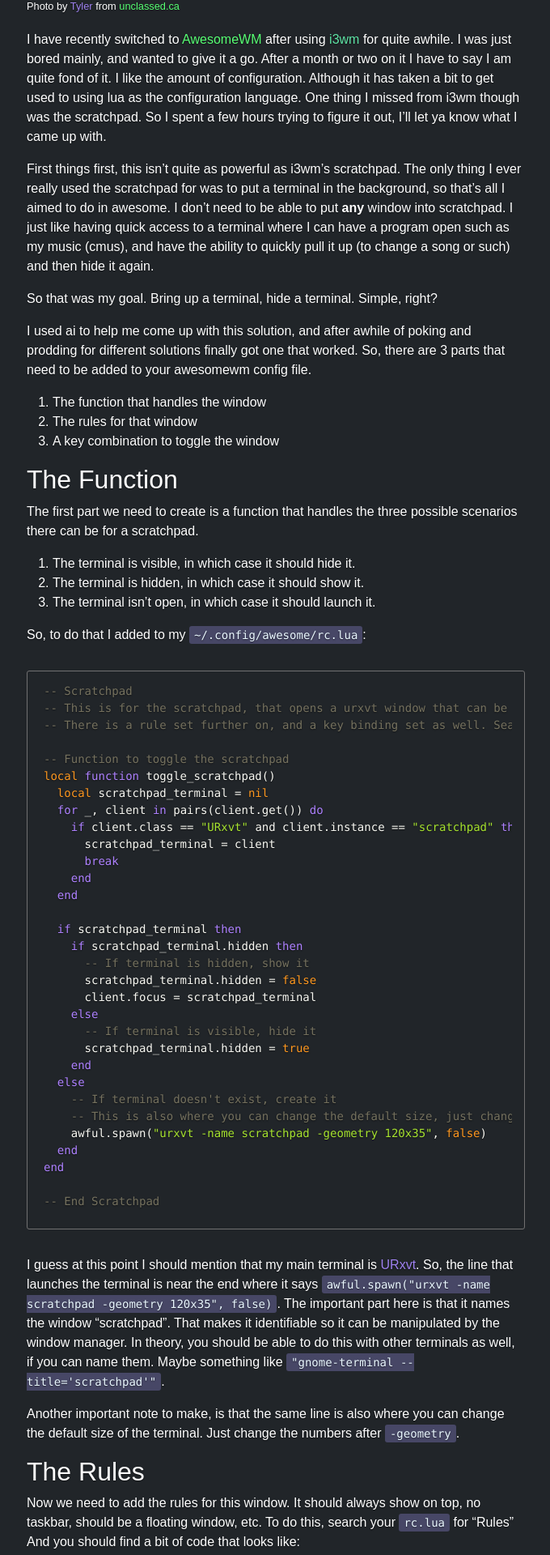
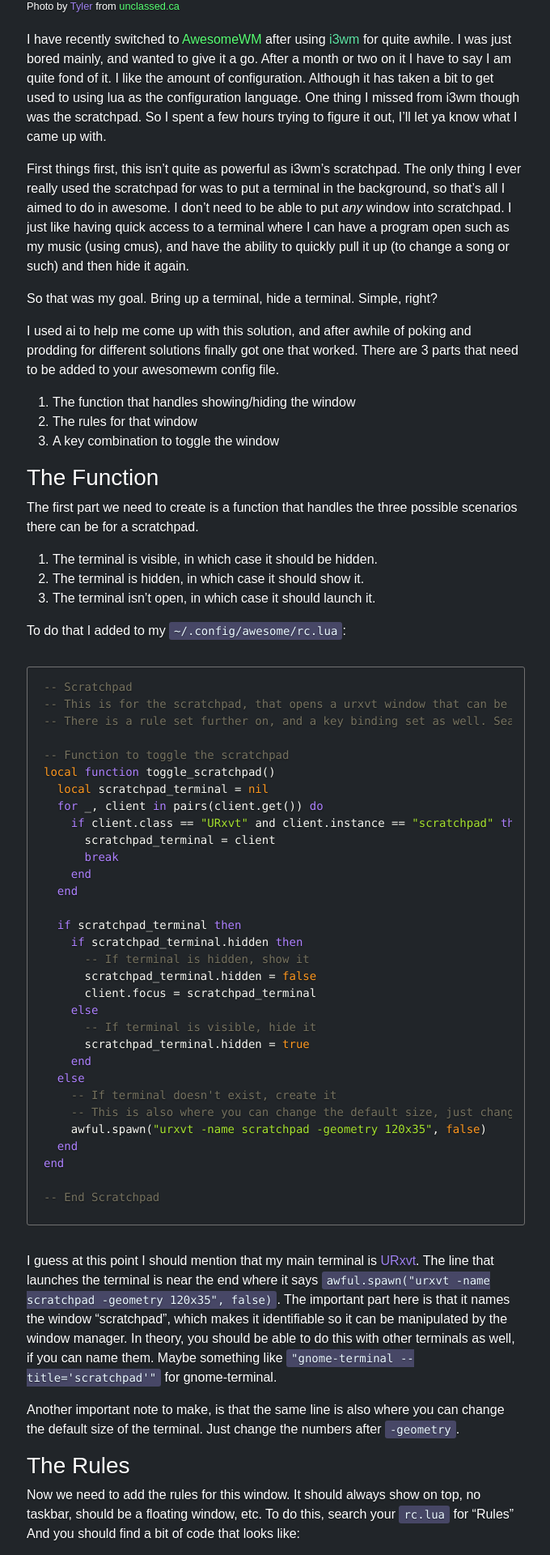
Before and after one commit to UnclassedPenguin/unclassedpenguin.github.io, a Jekyll site: the page built from _posts/2025-03-19-awesomewm-scratchpad.md, in a window 1280 px wide. Shown: the part 549-2469 px from the top of the page at 81% size, without its empty margins (299-979 px from the left). Built offline with Jekyll 4.4.1, drawn with Linux system fonts in a browser that asks for light colours; some of the changed text lies outside the part shown.

Commit message:
Little bit of editing on awesomewm scratchpad article

```diff
--- a/_posts/2025-03-19-awesomewm-scratchpad.md
+++ b/_posts/2025-03-19-awesomewm-scratchpad.md
@@ -15,24 +15,24 @@
 I have recently switched to [AwesomeWM](https://awesomewm.org){:class="randomcolor" target="_blank"}<!--_--> after using [i3wm](https://i3wm.org){:class="randomcolor" target="_blank"}<!--_--> for quite awhile. I was just bored mainly, and wanted to give it a go. After a month or two on it I have to say I am quite fond of it. I like the amount of configuration. Although it has taken a bit to get used to using lua as the configuration language. One thing I missed from i3wm though was the scratchpad. So I spent a few hours trying to figure it out, I'll let ya know what I came up with.
 <!--more-->
 
-First things first, this isn't quite as powerful as i3wm's scratchpad. The only thing I ever really used the scratchpad for was to put a terminal in the background, so that's all I aimed to do in awesome. I don't need to be able to put __any__ window into scratchpad. I just like having quick access to a terminal where I can have a program open such as my music (cmus), and have the ability to quickly pull it up (to change a song or such) and then hide it again.
+First things first, this isn't quite as powerful as i3wm's scratchpad. The only thing I ever really used the scratchpad for was to put a terminal in the background, so that's all I aimed to do in awesome. I don't need to be able to put *any* window into scratchpad. I just like having quick access to a terminal where I can have a program open such as my music (using cmus), and have the ability to quickly pull it up (to change a song or such) and then hide it again.
 
 So that was my goal. Bring up a terminal, hide a terminal. Simple, right?
 
-I used ai to help me come up with this solution, and after awhile of poking and prodding for different solutions finally got one that worked. So, there are 3 parts that need to be added to your awesomewm config file.
+I used ai to help me come up with this solution, and after awhile of poking and prodding for different solutions finally got one that worked. There are 3 parts that need to be added to your awesomewm config file.
 
-1. The function that handles the window
+1. The function that handles showing/hiding the window
 2. The rules for that window
 3. A key combination to toggle the window
 
-## The Function
+### The Function
 The first part we need to create is a function that handles the three possible scenarios there can be for a scratchpad.
 
-1. The terminal is visible, in which case it should hide it.
+1. The terminal is visible, in which case it should be hidden.
 2. The terminal is hidden, in which case it should show it.
 3. The terminal isn't open, in which case it should launch it.
 
-So, to do that I added to my `~/.config/awesome/rc.lua`:
+To do that I added to my `~/.config/awesome/rc.lua`:
 
 {% highlight lua %}
 -- Scratchpad
@@ -69,11 +69,11 @@
 
 {% endhighlight %}
 
-I guess at this point I should mention that my main terminal is [URxvt](https://wiki.archlinux.org/title/Rxvt-unicode){:class="randomcolor" target="_blank"}<!--_-->. So, the line that launches the terminal is near the end where it says `awful.spawn("urxvt -name scratchpad -geometry 120x35", false)`. The important part here is that it names the window "scratchpad". That makes it identifiable so it can be manipulated by the window manager. In theory, you should be able to do this with other terminals as well, if you can name them. Maybe something like `"gnome-terminal --title='scratchpad'"`.
+I guess at this point I should mention that my main terminal is [URxvt](https://wiki.archlinux.org/title/Rxvt-unicode){:class="randomcolor" target="_blank"}<!--_-->. The line that launches the terminal is near the end where it says `awful.spawn("urxvt -name scratchpad -geometry 120x35", false)`. The important part here is that it names the window "scratchpad", which makes it identifiable so it can be manipulated by the window manager. In theory, you should be able to do this with other terminals as well, if you can name them. Maybe something like `"gnome-terminal --title='scratchpad'"` for gnome-terminal.
 
 Another important note to make, is that the same line is also where you can change the default size of the terminal. Just change the numbers after `-geometry`.
 
-## The Rules
+### The Rules
 
 Now we need to add the rules for this window. It should always show on top, no taskbar, should be a floating window, etc. To do this, search your `rc.lua` for "Rules" And you should find a bit of code that looks like:
 
@@ -83,14 +83,14 @@
 awful.rules.rules = {
 
 
-(There should be a bunch of stuff in here)
+    (THERE SHOULD BE A BUNCH OF RULES HERE)
 
 
 }
 
 {% endhighlight %}
 
-And we just need to add a rule for scratchpad window, so just add it to the top, so it looks something like:
+We just need to add a rule for the scratchpad window. Just add it to the top, so it looks something like:
 
 {% highlight lua %}
 
@@ -132,31 +132,37 @@
 
 {% endhighlight %}
 
-In this case, I am using modkey+a to toggle the scratchpad, although this is just my setup. You can change it to whatever you like.
+In this case, I am using modkey+a to toggle the scratchpad, although this is just my preference. You can change it to whatever you like.
 
-Now, you should be able to save the config file, restart awesomewm and use the keybind to launch your scratchpad!
+Now you should be able to save the config file, restart awesomewm and use the keybind to launch your scratchpad!
 
-## Troubleshooting
+### Troubleshooting
 
-Now, for me, I ran into a strange error where the window was using some of my config from `~/.Xresources`, but not others. It was a really strange issue that took me awhile to figure out. What it turned out to be is that because it has the name "scratchpad", you have to make sure that in your Xresouces all of the paramaters are set to *.whatever. <!--*--> So for me, I had
+I ran into a strange error where the scratchpad terminal was using some of the lines from my terminal config file (`~/.Xresources`), but not others. It was a really strange issue that took me awhile to figure out. What it turned out to be is that I had some of the lines specific to windows that were titled "urxvt", however since the scratchpad had the name "scratchpad" these lines wouldn't apply to that window. This is what those lines looked like:
 
 {% highlight shell %}
+
     urxvt.font:        xft:monospace:pixelsize=18
     urxvt.letterSpace: -2
     urxvt.scrollBar:   false
 
 {% endhighlight %}
 
-I needed to change this to:
+I needed to change them to look like this:
 
 {% highlight shell %}
+
     *.font:        xft:monospace:pixelsize=18
     *.letterSpace: -2
     *.scrollBar:   false
+
 {% endhighlight %}
 <!--*-->
-And after that, everything worked fine!
+
+After that, everything worked fine!
 
 ## Conclusion
 
-So far I have been really happy with this scratchpad. It has shown a few issues where if you mess around with the windows and fullscreen and maximize and unfullscreen and then try to pull up the scratchpad it doesn't come to the foreground. You can see it coming up in the background, but doesn't go on top of other windows. I can usually fix it by swapping to a blank workspace and toggling the scratchpad and making it fullscreen and then unfullscreen it and then it tends to go back to working. Who knows. But, so far, for me it has satisfied my needs of having quick access to a terminal that I can hide and pull up. My music can now happily play away in a hidden terminal.
+If you'd like you can check out [my complete dotfiles](https://github.com/unclassedpenguin/dotfiles){:class="randomcolor" target="_blank"}<!--_-->. Or you can look at specifically [my rc.lua](https://github.com/UnclassedPenguin/dotfiles/blob/master/awesome/rc.lua){:class="randomcolor" target="_blank"}<!--_-->.
+
+So far I have been really happy with this scratchpad. It has shown a few issues where if you mess around with the windows and fullscreen and maximize and unfullscreen and then try to pull up the scratchpad it doesn't come to the foreground. You can see it coming up in the background, but it wont go on top of other windows. I can usually fix it by swapping to a blank workspace and toggling the scratchpad and making it fullscreen and then unfullscreen it and then it tends to go back to working. Who knows. But, so far, for me it has satisfied my needs of having quick access to a terminal that I can hide and pull up quickly. My music can now happily play away in a hidden terminal.
```
Also changed, not shown: other parts of _posts/2025-03-19-awesomewm-scratchpad.md (+3 -3 lines).
